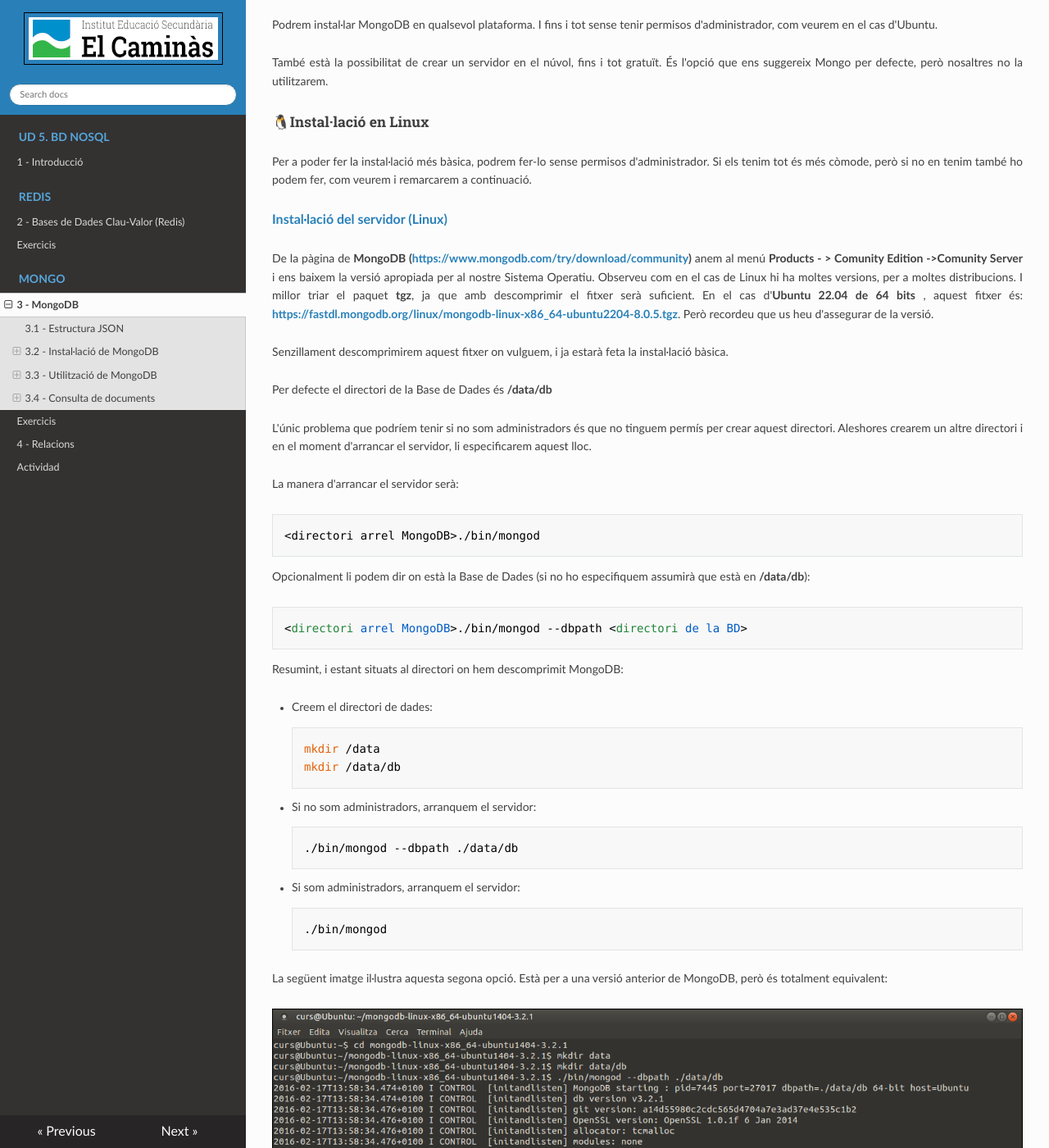
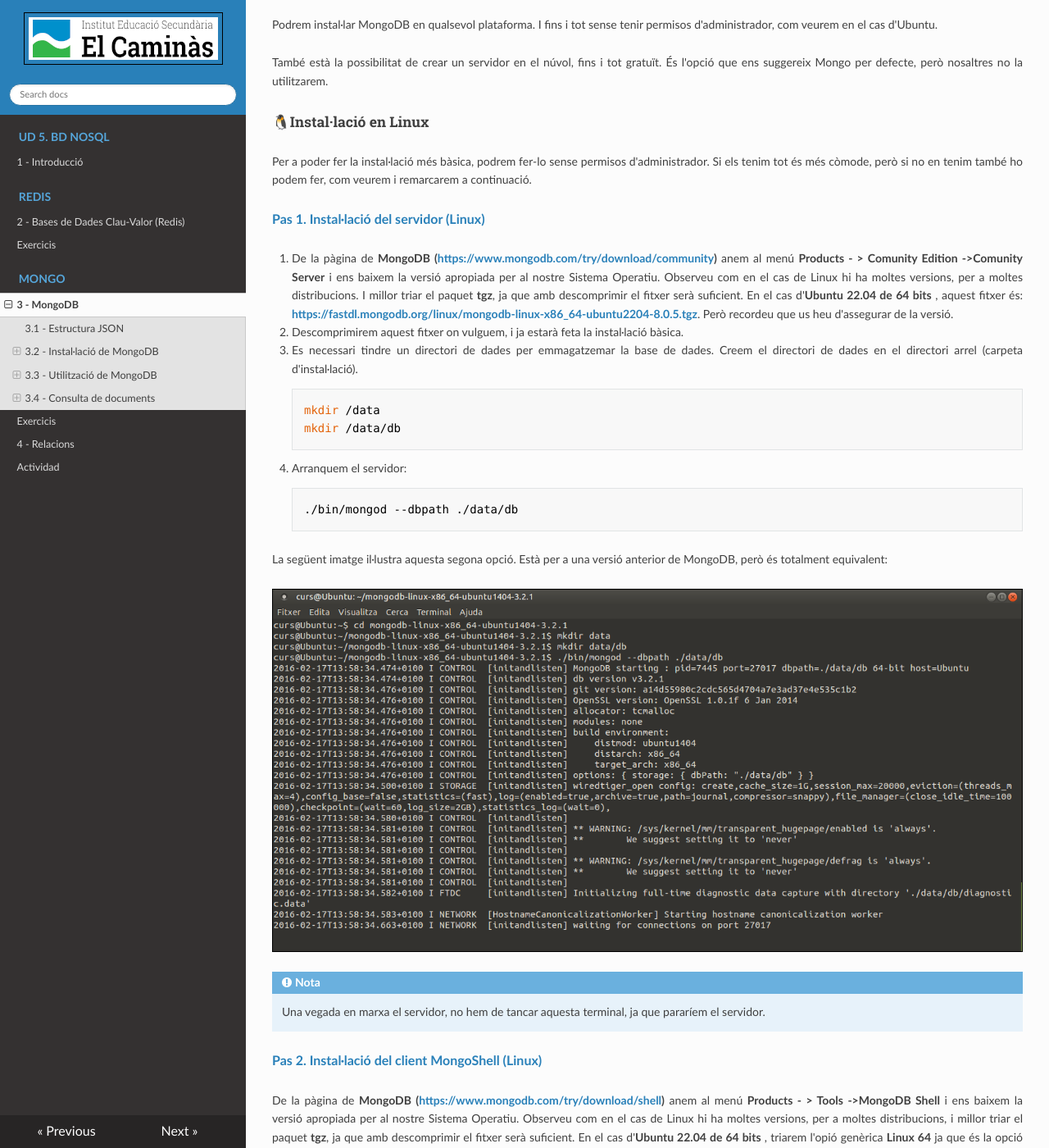
Before and after one commit to asalvadorc/BBDD_NoSQL, an MkDocs documentation site: the page built from docs/3__mongodb.md, in a window 1280 px wide and 1400 px high, scrolled down 7320 px. Shown: the whole window at 82% size. Built offline with MkDocs 1.6.1, drawn with Linux system fonts in a browser that asks for light colours; nearby versions of some CDN libraries; some of the changed text lies outside the part shown.

Commit message:
instalacio

```diff
--- a/docs/3__mongodb.md
+++ b/docs/3__mongodb.md
@@ -310,47 +310,26 @@
 d'administrador. Si els tenim tot és més còmode, però si no en tenim també ho
 podem fer, com veurem i remarcarem a continuació.
 
-**Instal·lació del servidor (Linux)**{.azul}
-
-De la pàgina de **MongoDB (<https://www.mongodb.com/try/download/community>)** anem al menú **Products - > Comunity Edition ->Comunity Server**
+**Pas 1. Instal·lació del servidor (Linux)**{.azul}
+
+1. De la pàgina de **MongoDB (<https://www.mongodb.com/try/download/community>)** anem al menú **Products - > Comunity Edition ->Comunity Server**
 i ens baixem la versió apropiada per al nostre Sistema Operatiu. Observeu com en el cas de Linux hi ha moltes versions, per a moltes distribucions. I millor triar
 el paquet **tgz**, ja que amb descomprimir el fitxer serà suficient. En
 el cas d'**Ubuntu 22.04 de 64 bits** , aquest fitxer és:
 **<https://fastdl.mongodb.org/linux/mongodb-linux-x86_64-ubuntu2204-8.0.5.tgz>**. Però recordeu que us heu d'assegurar de la versió.
 
-Senzillament descomprimirem aquest fitxer on vulguem, i ja estarà feta la
+2. Descomprimirem aquest fitxer on vulguem, i ja estarà feta la
 instal·lació bàsica.
 
 
-Per defecte el directori de la Base de Dades és **/data/db**
-
-L'únic problema que podríem tenir si no som administradors és que no tinguem
-permís per crear aquest directori. Aleshores crearem un altre directori i en
-el moment d'arrancar el servidor, li especificarem aquest lloc.
-
-La manera d'arrancar el servidor serà:
-
-    <directori arrel MongoDB>./bin/mongod
-
-Opcionalment li podem dir on està la Base de Dades (si no ho especifiquem
-assumirà que està en **/data/db**):
-
-    <directori arrel MongoDB>./bin/mongod --dbpath <directori de la BD>
-
-Resumint, i estant situats al directori on hem descomprimit MongoDB:
-
-* Creem el directori de dades:
+3. Es necessari tindre un directori de dades per emmagatzemar la base de dades. Creem el directori de dades en el directori arrel (carpeta d'instal·lació).
 
         mkdir /data
         mkdir /data/db
 
-* Si no som administradors, arranquem el servidor:
+4. Arranquem el servidor:
 
         ./bin/mongod --dbpath ./data/db
-
-* Si som administradors, arranquem el servidor:
-
-        ./bin/mongod
 
 
 
@@ -364,7 +343,7 @@
     Una vegada en marxa el servidor, no hem de tancar aquesta terminal, ja que pararíem el servidor.
 
 
-**Instal·lació del client MongoShell (Linux)**{.azul}
+**Pas 2. Instal·lació del client MongoShell (Linux)**{.azul}
 
 De la pàgina de **MongoDB (<https://www.mongodb.com/try/download/shell>)** anem al menú **Products - > Tools ->MongoDB Shell**
 i ens baixem la versió apropiada per al nostre Sistema Operatiu. Observeu com en el cas de Linux hi ha moltes versions, per a moltes distribucions, i millor triar
```
